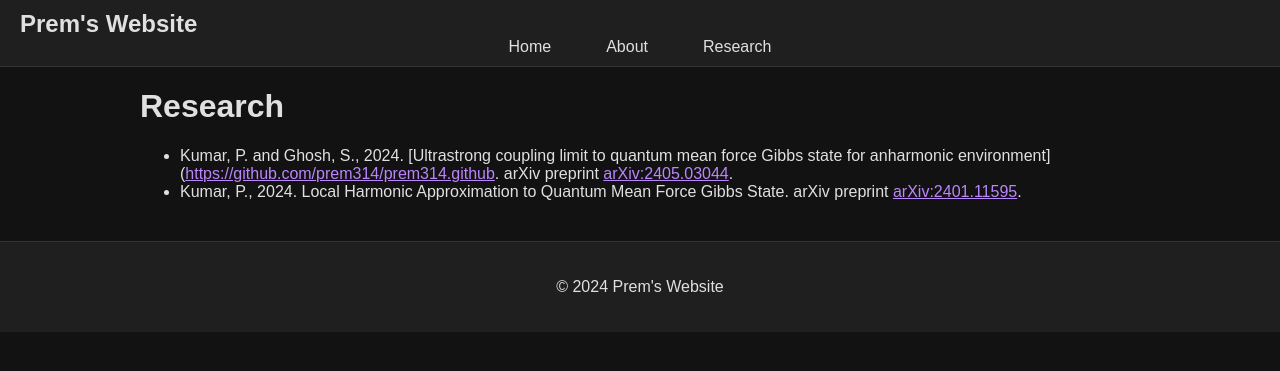
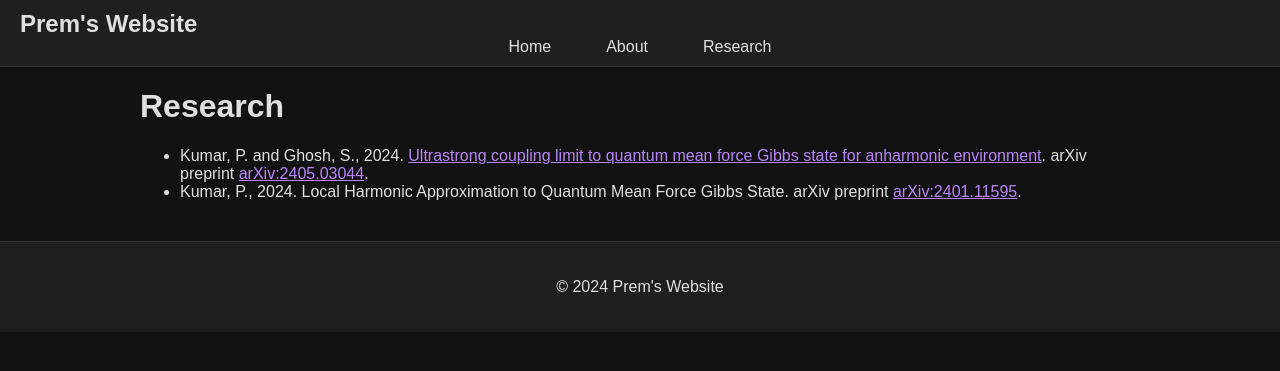
Before and after one commit to prem314/prem314.github.io, a Jekyll site: the page built from research.md, in a window 1280 px wide. Shown: the top 371 px of the page. Built offline with Jekyll 4.4.1, drawn with Linux system fonts in a browser that asks for light colours; some of the changed lines change nothing that is shown.

Commit message:
Update research.md

```diff
--- a/research.md
+++ b/research.md
@@ -5,5 +5,5 @@ title: Research
 
 # Research
 
-  - Kumar, P. and Ghosh, S., 2024. [Ultrastrong coupling limit to quantum mean force Gibbs state for anharmonic environment]([https://github.com/prem314/prem314.github](https://prem314.github.io/ultrastrong_coupling_limit_to_quantum_mean_force_gibbs_state_for_anharmonic_environment_prem_kumar_sibasish_ghosh_paper). arXiv preprint [arXiv:2405.03044](https://arxiv.org/abs/2405.03044).
+  - Kumar, P. and Ghosh, S., 2024. [Ultrastrong coupling limit to quantum mean force Gibbs state for anharmonic environment](https://prem314.github.io/ultrastrong_coupling_limit_to_quantum_mean_force_gibbs_state_for_anharmonic_environment_prem_kumar_sibasish_ghosh_paper). arXiv preprint [arXiv:2405.03044](https://arxiv.org/abs/2405.03044).
   - Kumar, P., 2024. Local Harmonic Approximation to Quantum Mean Force Gibbs State. arXiv preprint [arXiv:2401.11595](https://arxiv.org/abs/2401.11595).
```
